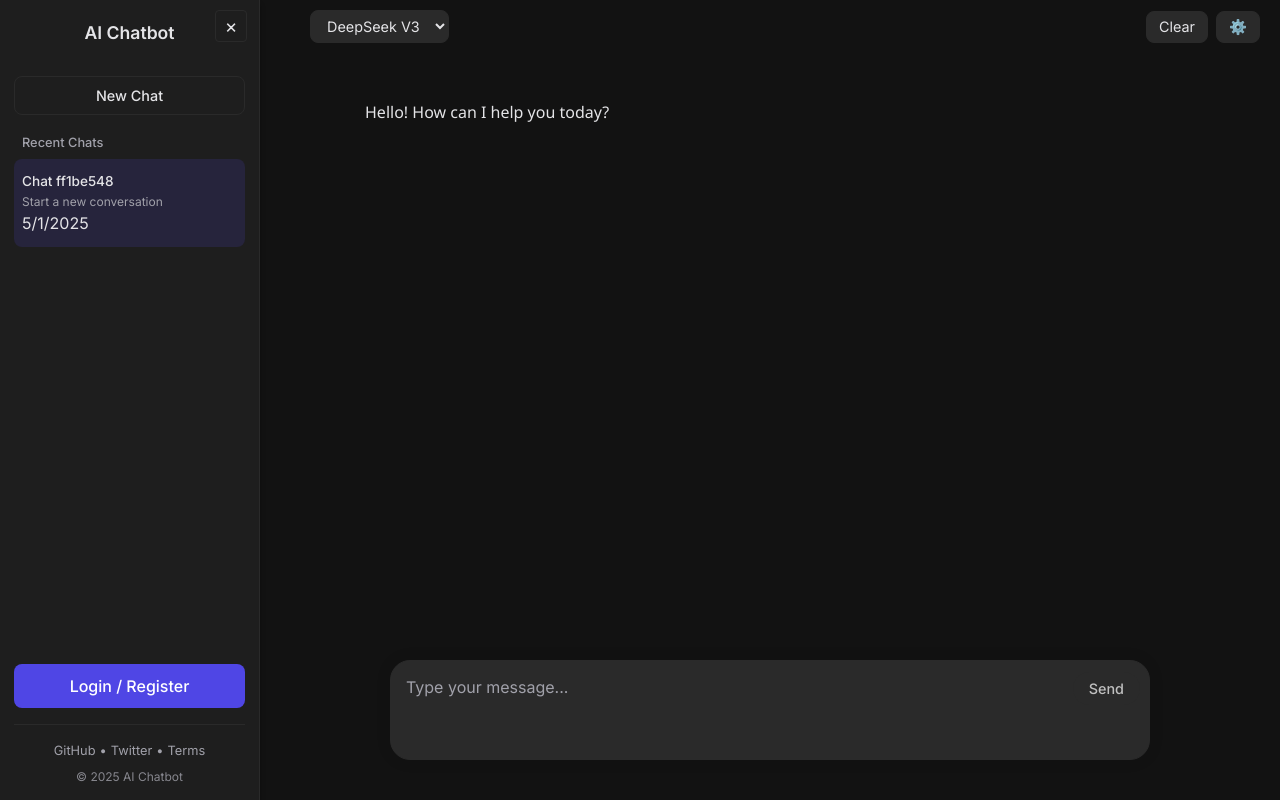
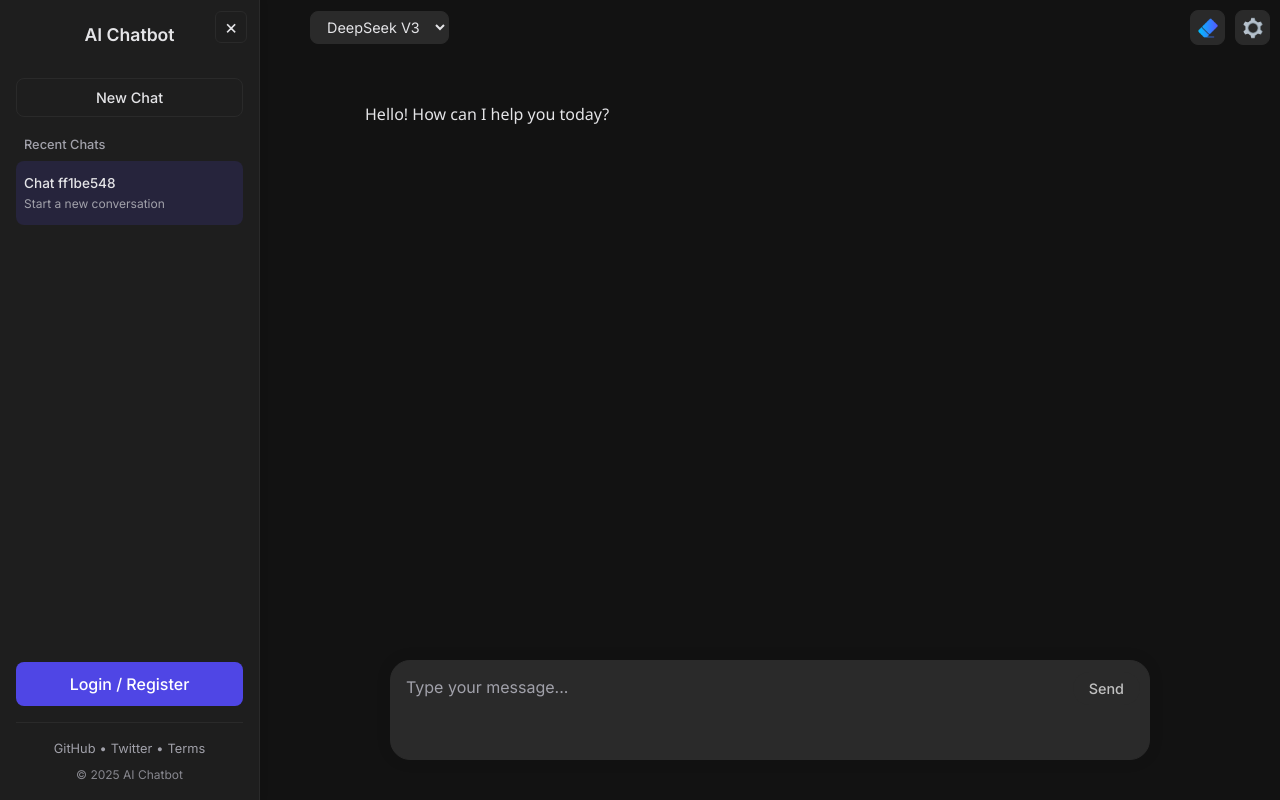
Before and after one commit to GigabyteBlender/AI-ChatBot-Template, a React (Create React App) app in the folder ai-chatbot/: page / in a window 1280 px wide. Built offline with nearby package versions, Linux system fonts and the light colour scheme.

Commit message:
updated UI and added icons for buttons in the ModeSelector

```diff
--- a/ai-chatbot/src/components/ChatInterface/ModeSelector.jsx
+++ b/ai-chatbot/src/components/ChatInterface/ModeSelector.jsx
@@ -1,6 +1,8 @@
-import React, { useContext, useState } from 'react';
+import React, { useContext } from 'react';
 import { useNavigate } from 'react-router-dom';
 import { SettingsContext } from '../../contexts/SettingsContext';
+import clearIcon from './images/clear-icon.png';  // adjust the exact filenames as needed
+import settingsIcon from './images/settings-button.png';
 import './styles/ModeSelector.css';
 
 const ModeSelector = ({ onClear }) => {
@@ -31,10 +33,10 @@ const ModeSelector = ({ onClear }) => {
 
       <div className="action-buttons">
         <button id="clearBtn" onClick={onClear} aria-label="Clear chat">
-					Clear
+          <img src={clearIcon} alt="Clear" className="icon" />
         </button>
         <button id="settingsBtn" onClick={handleSettingsClick} aria-label="Settings">
-					⚙️
+          <img src={settingsIcon} alt="Settings" className="icon" />
         </button>
       </div>
     </div>
--- a/ai-chatbot/src/components/ChatInterface/styles/ModeSelector.css
+++ b/ai-chatbot/src/components/ChatInterface/styles/ModeSelector.css
@@ -2,7 +2,7 @@
   display: flex;
   justify-content: space-between;
   align-items: center;
-  padding: 10px 20px;
+  padding: 10px 10px;
   background-color: var(--color-background);
   z-index: 1;
   margin: 0 auto;
@@ -12,7 +12,7 @@
 .mode-container {
   display: flex;
   align-items: center;
-  margin-left: 30px;;
+  margin-left: 40px;
 }
 
 .mode-container select {
@@ -34,16 +34,28 @@
 
 .action-buttons {
   display: flex;
-  gap: 8px;
+  gap: 10px; /* Add space between buttons */
+}
+
+.icon {
+  width: 22px;
+  height: 22px;
+  object-fit: contain;
+  display: block; /* Prevent inline spacing issues */
 }
 
 #clearBtn, #settingsBtn {
-  padding: 6px 12px;
+  display: flex;
+  justify-content: center;
+  align-items: center;
+  width: 35px; /* Fixed width */
+  height: 35px; /* Fixed height to make buttons square */
   border-radius: var(--radius-md);
   font-size: 0.9rem;
   transition: all 0.2s ease;
   background-color: var(--color-input-bg);
   color: var(--color-text);
+  padding: 0; /* Remove padding and use fixed dimensions instead */
 }
 
 #clearBtn {
--- a/ai-chatbot/src/components/Settings/styles/SettingsPanel.css
+++ b/ai-chatbot/src/components/Settings/styles/SettingsPanel.css
@@ -77,6 +77,8 @@
   padding: 25px;
   box-shadow: 0 4px 6px rgba(0, 0, 0, 0.1);
   min-height: 500px; /* Set minimum height to prevent content jumping */
+  width: auto;
+  max-width: 700px;
   overflow-y: auto; /* Allow scrolling for content that exceeds min-height */
   position: relative; /* Create positioning context for absolute children if needed */
 }
--- a/ai-chatbot/src/components/Sidebar/ChatHistory.jsx
+++ b/ai-chatbot/src/components/Sidebar/ChatHistory.jsx
@@ -20,11 +20,6 @@ const ChatHistory = ({ isMobile, toggleSidebar }) => {
 		}
 	};
 
-	const formatDate = (timestamp) => {
-		const date = new Date(timestamp);
-		return date.toLocaleDateString();
-	};
-
 	return (
 		<div className="chat-history">
 			<h3>Recent Chats</h3>
@@ -41,7 +36,6 @@ const ChatHistory = ({ isMobile, toggleSidebar }) => {
 							<div className="chat-info">
 								<span className="chat-title">{chat.title}</span>
 								<span className="chat-preview">{chat.preview}</span>
-								<span className="chat-date">{formatDate(chat.timestamp)}</span>
 							</div>
 							<button
 								className="delete-chat-btn"
--- a/ai-chatbot/src/components/Sidebar/styles/Sidebar.css
+++ b/ai-chatbot/src/components/Sidebar/styles/Sidebar.css
@@ -5,14 +5,14 @@
   border-right: 1px solid var(--color-border);
   display: flex;
   flex-direction: column;
-  padding: 14px;
+  padding: 16px;
   overflow-y: auto;
   transition: transform 0.3s ease;
-  box-shadow: var(--shadow-md);
-  position: fixed; /* Position fixed to overlay content properly */
+  position: fixed;
   top: 0;
   left: 0;
-  z-index: 1003; /* Above overlay */
+  z-index: 1003;
+  box-shadow: 2px 0 8px rgba(0, 0, 0, 0.05);
 }
 
 /* Desktop sidebar */
@@ -33,7 +33,7 @@
 /* Mobile sidebar */
 @media (max-width: 768px) {
   .sidebar {
-    width: 240px; /* Slightly narrower on mobile */
+    width: 260px;
     transform: translateX(-100%); /* Hidden by default */
   }
 
@@ -96,19 +96,18 @@
   background-color: rgba(255, 255, 255, 0.05);
 }
 
-/* Moved from ChatPage.css - Toggle button styles */
 .sidebar-toggle-button {
   position: fixed;
-  top: 10px;
+  top: 11px;
   left: 215px;
-  z-index: 1004; /* Above sidebar (1003) */
-  background-color: transparent;
+  z-index: 1004;
+  background-color: var(--color-sidebar);
+  border: 1px solid var(--color-border);
   color: var(--color-text);
-  border: 1px solid var(--color-border);
-  border-radius: 4px;
+  border-radius: 6px;
   width: 32px;
   height: 32px;
-  font-size: 1.2rem;
+  font-size: 1.25rem;
   display: flex;
   align-items: center;
   justify-content: center;
@@ -116,15 +115,9 @@
   transition: left 0.3s ease, background-color 0.2s;
 }
 
-@media (max-width: 768px) {
-  .sidebar-toggle-button {
-    left: 195px; /* Adjust for mobile */
-  }
-}
-
 /* Position toggle button when sidebar is closed */
 .sidebar-toggle-button.sidebar-closed {
-  left: 10px;
+  left: 8px;
 }
 
 .sidebar-toggle-button:hover {
```
Also changed, not shown: ai-chatbot/src/components/ChatInterface/images/clear-icon.png (added), ai-chatbot/src/components/ChatInterface/images/settings-button.png (added). Lines whose indentation alone changed are shown as unchanged.
